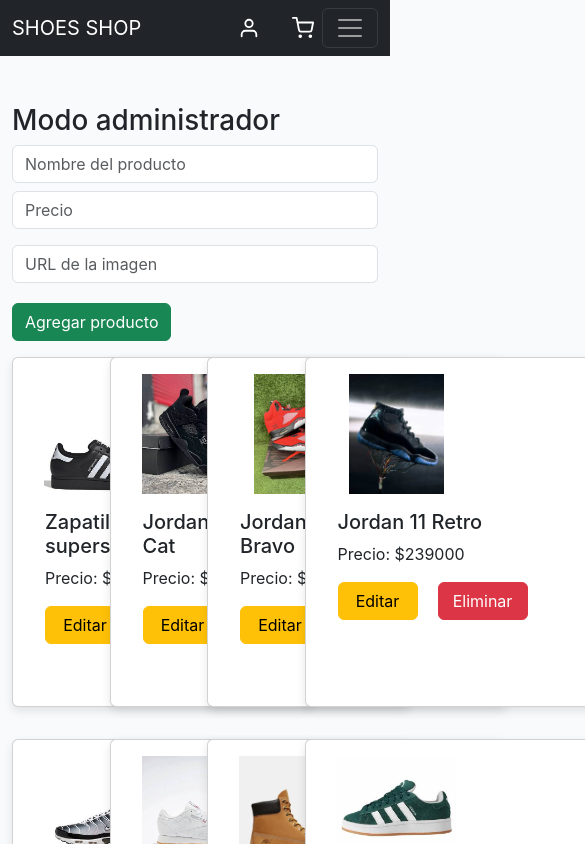
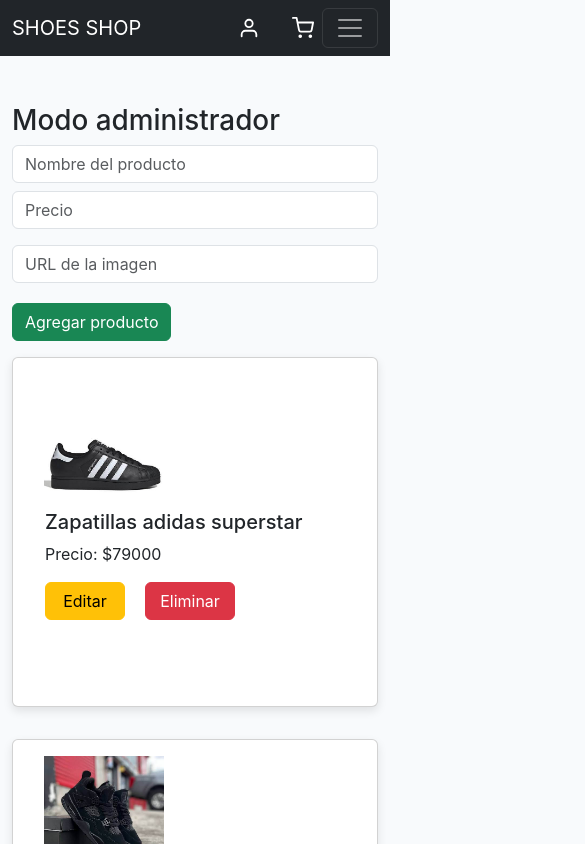
Before and after one commit to freddyrios23/shoes-shop-react, a React (Vite) app: page /Adminmode in a window 390 px wide. Shown: the top 844 px of the page, 585 px wide, since content can reach past the window. Built offline with nearby package versions, Linux system fonts and the light colour scheme.

Commit message:
Modo admin responsivo

```diff
--- a/src/pages/AdminMode.jsx
+++ b/src/pages/AdminMode.jsx
@@ -102,8 +102,8 @@
                 {productos.map(producto => (
 
 
-                    <Col xs={3} key={producto.id}>
-                        <Card className="my-3 p-3" key={producto.id} style={{ width: '300px', height: '350px' }}>
+                    <Col xs={12} sm={6} lg={4} key={producto.id}>
+                        <Card className="my-3 p-3" key={producto.id} style={{ width: '100%', minHeight: '350px' }}>
                             <Card.Img
                                 src={producto.imagen}
                                 style={{ width: '150px', height: '120px', objectFit: 'contain' }}
```
